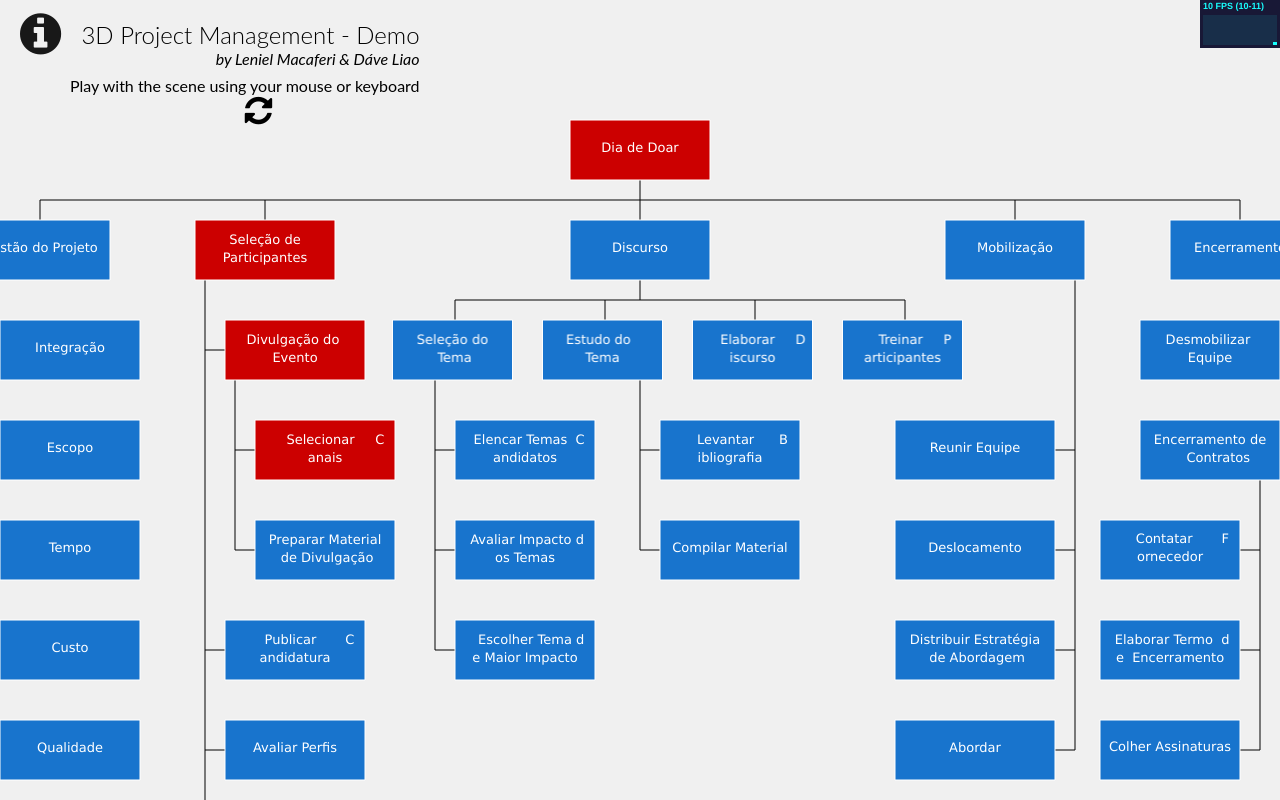
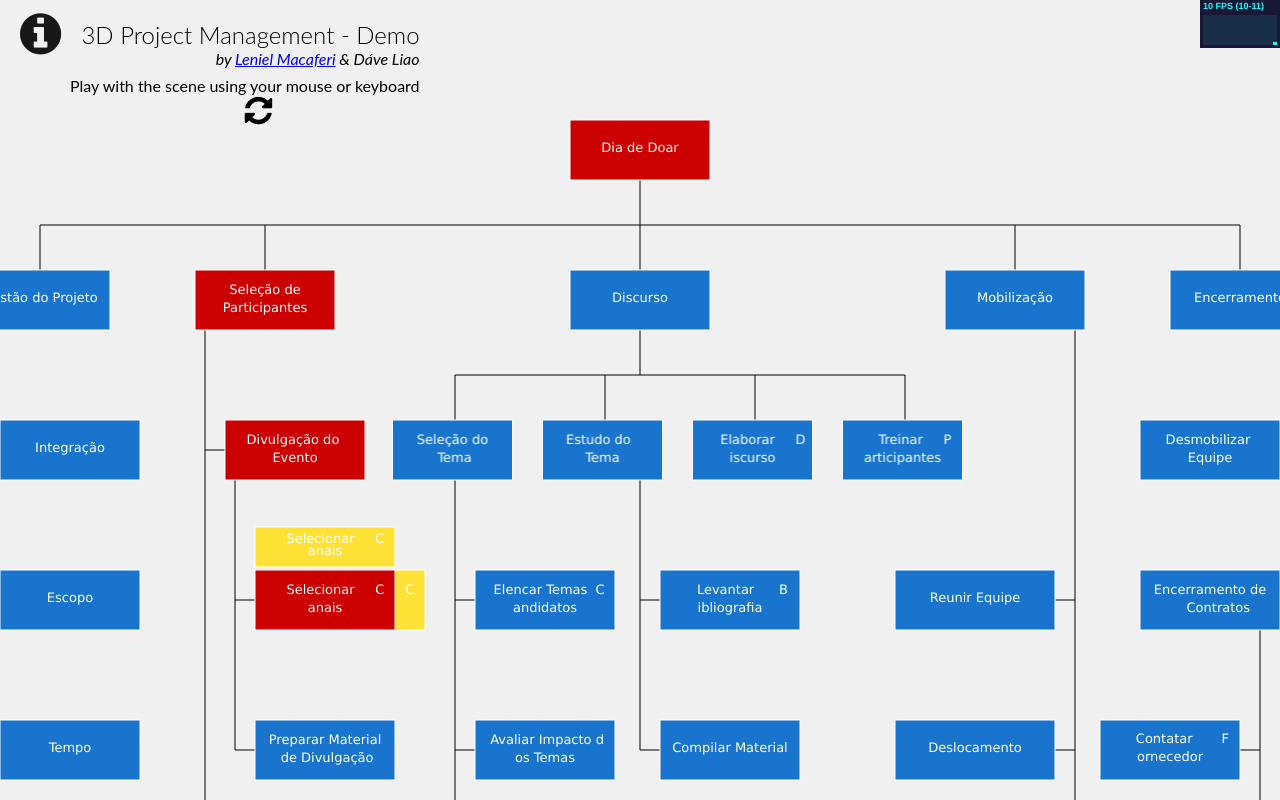
Before and after one commit to leniel/3DPM, a plain HTML site: page index.html in a window 1280 px wide. Drawn offline with Linux system fonts and the light colour scheme; animation ran at ten frames a second.

Commit message:
Added two cubes [ Time and Cost ] for the Critical Path and increased the spacing between cubes so that it's easier to visualize information in the cube faces.

```diff
--- a/index.html
+++ b/index.html
@@ -32,7 +32,7 @@
     </div>
     <div id="title">
         <h1>3D Project Management - Demo</h1>
-        <i>by Leniel Macaferi & Dáve Liao</i>
+        <i>by <a href="http://www.leniel.net" target="_blank">Leniel Macaferi</a> & Dáve Liao</i>
         <p>Play with the scene using your mouse or
         keyboard</p>
         <i class="fa fa-refresh fa-2x" aria-hidden="true" title="Reset camera"></i>
--- a/js/cube.js
+++ b/js/cube.js
@@ -29,35 +29,40 @@ var objects = [];
 function createCube(props) {
 
     var cubeGeometry =
-    new THREE.CubeGeometry(props.width ? props.width : 140, props.height ? props.height : 60, props.depth ? props.depth : 80); //x, y, z
+        new THREE.CubeGeometry(props.width ? props.width : 140, props.height ? props.height : 60, props.depth ? props.depth : 80); //x, y, z
 
     // One MeshBasicMaterial for each of the 6 cube faces
     var cubeMaterial = new THREE.MultiMaterial(
         [
             new THREE.MeshBasicMaterial({
-                map: createDynamicTexture(props.face1, props.width, props.height)
+                map: createDynamicTexture(props.face1, props.width, props.height),
+                //wireframe: true
             }),
             new THREE.MeshBasicMaterial({
-                map: createDynamicTexture(props.face2, props.width, props.height)
+                map: createDynamicTexture(props.face2, props.width, props.height),
+                //wireframe: true
             }),
             new THREE.MeshBasicMaterial({
-                map: createDynamicTexture(props.face3, props.width, props.height)
+                map: createDynamicTexture(props.face3, props.width, props.height),
+                //wireframe: true
             }),
             new THREE.MeshBasicMaterial({
-                map: createDynamicTexture(props.face4, props.width, props.height)
+                map: createDynamicTexture(props.face4, props.width, props.height),
+                //wireframe: true
             }),
             new THREE.MeshBasicMaterial({
                 map: createDynamicTexture(props.face5, props.width, props.height),
                 //wireframe: true
             }),
             new THREE.MeshBasicMaterial({
-                map: createDynamicTexture(props.face6, props.width, props.height)
+                map: createDynamicTexture(props.face6, props.width, props.height),
+                //wireframe: true
             })
         ]);
 
     var cube = new THREE.Mesh(cubeGeometry, cubeMaterial);
 
-    cube.position.set(props.x, props.y, 0);
+    cube.position.set(props.x, props.y, props.z ? props.z : 0);
 
     cube.name = props.face5.text;
     cube.userData.id = ++cubeCount;
@@ -68,8 +73,10 @@ function createCube(props) {
 
     // wireframe\border\outline
     // http://stackoverflow.com/a/31541369/114029
-    var geo = new THREE.EdgesGeometry( cube.geometry ); // or WireframeGeometry
-    var mat = new THREE.LineBasicMaterial( { color: 'white', linewidth: 2 } );
-    var wireframe = new THREE.LineSegments( geo, mat );
+    var geo = new THREE.EdgesGeometry(cube.geometry); // or WireframeGeometry
+    var mat = new THREE.LineBasicMaterial({ color: 'white', linewidth: 2 });
+    var wireframe = new THREE.LineSegments(geo, mat);
     cube.add(wireframe);
+
+    return cube;
 }
--- a/js/project-wbs.js
+++ b/js/project-wbs.js
@@ -29,7 +29,7 @@ function createProjectWorkBreakDownStructure() {
 
     // Dia de Doar
     var initialX = 0, initialY = 250;
-    var verticalDelta = 100, horizontalDelta = 150;
+    var verticalDelta = 150, horizontalDelta = 150;
     addCubeToScene("Dia de Doar", initialX, initialY, 0.1, 0.43);
 
     addCubeToScene("Gestão do Projeto", initialX - 4 * horizontalDelta, initialY - verticalDelta, 0.1, 0.43);
@@ -63,28 +63,28 @@ function createProjectWorkBreakDownStructure() {
     addCubeToScene("     Elaborar     Discurso", initialX + 2.25 * horizontalDelta, initialY - 2 * verticalDelta, 0.1, 0.30, 120);
     addCubeToScene("      Treinar     Participantes", initialX + 5.25 * horizontalDelta, initialY - 2 * verticalDelta, 0.1, 0.30, 120);
 
-    initialX = -115, initialY = 150;
+    initialX = -95, initialY = 100;
     addCubeToScene("  Elencar Temas  Candidatos", initialX, initialY - 2 * verticalDelta, 0.1, 0.30);
     addCubeToScene(" Avaliar Impacto dos Temas", initialX, initialY - 3 * verticalDelta, 0.1, 0.30);
     addCubeToScene("   Escolher Tema de Maior Impacto", initialX, initialY - 4 * verticalDelta, 0.1, 0.30);
 
-    initialX = 90, initialY = 150;
+    initialX = 90
     addCubeToScene("      Levantar      Bibliografia", initialX, initialY - 2 * verticalDelta, 0.1, 0.30);
     addCubeToScene("Compilar Material", initialX, initialY - 3 * verticalDelta, 0.1, 0.43);
 
-    initialX = 335, initialY = 50;
+    initialX = 335, initialY = -50;
     addCubeToScene("Reunir Equipe", initialX, initialY - verticalDelta, 0.1, 0.43, 160);
     addCubeToScene("Deslocamento", initialX, initialY - 2 * verticalDelta, 0.1, 0.43, 160);
     addCubeToScene("Distribuir Estratégia de Abordagem", initialX, initialY - 3 * verticalDelta, 0.1, 0.30, 160);
     addCubeToScene("Abordar", initialX, initialY - 4 * verticalDelta, 0.1, 0.43, 160);
 
-    initialX = 570, initialY = 150;
+    initialX = 570, initialY = 100;
     addCubeToScene("   Desmobilizar    Equipe", initialX, initialY - verticalDelta, 0.1, 0.3);
     addCubeToScene("Encerramento de    Contratos", initialX, initialY - 2 * verticalDelta, 0.1, 0.3);
-    addCubeToScene("Avaliar e Apresentar Resultados", initialX, initialY - 6 * verticalDelta, 0.1, 0.3, 160);
+    addCubeToScene("Avaliar e Apresentar Resultados", initialX-10, initialY - 6 * verticalDelta, 0.1, 0.3, 160);
     addCubeToScene(" Registrar Lições   Aprendidas", initialX, initialY - 7 * verticalDelta, 0.1, 0.3);
 
-    initialX = 530, initialY = -50;
+    initialX = 530, initialY = -200;
     addCubeToScene("      Contatar       Fornecedor", initialX, initialY - verticalDelta, 0.09, 0.3);
     addCubeToScene(" Elaborar Termo  de  Encerramento", initialX, initialY - 2 * verticalDelta, 0.1, 0.3);
     addCubeToScene("Colher Assinaturas", initialX, initialY - 3 * verticalDelta, 0.08, 0.43);
@@ -94,92 +94,91 @@ function createProjectWorkBreakDownStructure() {
 
 function createLines() {
 
-    // 1st level horizontal line
     // Lines goes from 600 to -600 horizontally [ X axis ]
     // Lines are drawn between each consecutive pair of vertices, but not between the first and last (the line is not closed)
     // More info here: https://github.com/mrdoob/three.js/wiki/Drawing-lines
 
-    // 1st level - Dia de Doar
-    var x1 = 600, y1 = 200; y2 = 140, deltaY = 100, deltaX = 225;
-    createLine("DiaDoar->Children", x1, y1, -x1, y1);
-    createLine("DiaDoarHorizontal", x1 - x1, y1, 0, 2 * y2);
-    createLine("DiaDoar->GestaoProjeto", -x1, y1, -x1, y2);
-    createLine("DiaDoar->SelecaoParticipantes", -x1 + deltaX, y1, -x1 + deltaX, y2);
-    createLine("DiaDoar->Discurso", -x1 + x1, y1, -x1 + x1, y2);
-    createLine("DiaDoar->Mobilizacao", x1 - deltaX, y1, x1 - deltaX, y2);
-    createLine("DiaDoar->Encerramento", x1, y1, x1, y2);
+    // Dia de Doar
+    var x1 = 600, y1 = 175; x2 = 0, y2 = 175, deltaY = 100, deltaX = 225;
+    createLine("DiaDoar->Horizontal", x1, y1, -x1, y2);
+    createLine("DiaDoarVertical", x1 - x1, y1, x2, y2 + 50);
+    createLine("DiaDoar->GestaoProjeto", -x1, deltaY, -x1, y2);
+    createLine("DiaDoar->SelecaoParticipantes", -x1 + deltaX, deltaY, -x1 + deltaX, y2);
+    createLine("DiaDoar->Discurso", -x1 + x1, deltaY, -x1 + x1, y2);
+    createLine("DiaDoar->Mobilizacao", x1 - deltaX, deltaY, x1 - deltaX, y2);
+    createLine("DiaDoar->Encerramento", x1, deltaY, x1, y2);
 
-    // 2nd level - Gestão de Projeto
-    var x1 = -660, x2 = -605; y1 = 150, deltaY = 100;
-    createLine("GestaoProjeto->Children", x1, y1, x1, y1 - 9 * deltaY);
-    createLine("GestaoProjeto->Integracao", x1, y1 - 1 * deltaY, x2, y1 - deltaY);
-    createLine("GestaoProjeto->Escopo", x1, y1 - 2 * deltaY, x2, y1 - 2 * deltaY);
-    createLine("GestaoProjeto->Tempo", x1, y1 - 3 * deltaY, x2, y1 - 3 * deltaY);
-    createLine("GestaoProjeto->Custo", x1, y1 - 4 * deltaY, x2, y1 - 4 * deltaY);
-    createLine("GestaoProjeto->Qualidade", x1, y1 - 5 * deltaY, x2, y1 - 5 * deltaY);
-    createLine("GestaoProjeto->RecursosHumanos", x1, y1 - 6 * deltaY, x2, y1 - 6 * deltaY);
-    createLine("GestaoProjeto->Comunicação", x1, y1 - 7 * deltaY, x2, y1 - 7 * deltaY);
-    createLine("GestaoProjeto->Risco", x1, y1 - 8 * deltaY, x2, y1 - 8 * deltaY);
-    createLine("GestaoProjeto->Aquisições", x1, y1 - 9 * deltaY, x2, y1 - 9 * deltaY);
+    // Gestão de Projeto
+    var x1 = -660, x2 = -605; y1 = 100
+    createLine("GestaoProjeto->Vertical", x1, y1, x1, -12.5 * y1);
+    createLine("GestaoProjeto->Integracao", x1, -deltaY + y1 / 2, x2, -deltaY + y1 / 2);
+    createLine("GestaoProjeto->Escopo", x1, -2 * deltaY, x2, -2 * deltaY);
+    createLine("GestaoProjeto->Tempo", x1, - 3.5 * deltaY, x2, - 3.5 * deltaY);
+    createLine("GestaoProjeto->Custo", x1, -5 * deltaY, x2, - 5 * deltaY);
+    createLine("GestaoProjeto->Qualidade", x1, -6.5 * deltaY, x2, -6.5 * deltaY);
+    createLine("GestaoProjeto->RecursosHumanos", x1, - 8 * deltaY, x2, - 8 * deltaY);
+    createLine("GestaoProjeto->Comunicação", x1, - 9.5 * deltaY, x2, - 9.5 * deltaY);
+    createLine("GestaoProjeto->Risco", x1, -11 * deltaY, x2, -11 * deltaY);
+    createLine("GestaoProjeto->Aquisições", x1, -12.5 * deltaY, x2, - 12.5 * deltaY);
 
     // Seleção de Participantes
-    x1 = -435, y1 = 150, deltaY = 100;
-    createLine("SelecaoParticipantes->Children", x1, y1, x1, -(y1 + 3 * deltaY));
-    createLine("SelecaoParticipantes->DivulgacaoEvento", x1, y1 - deltaY, x1 + 50, y1 - deltaY);
-    createLine("SelecaoParticipantes->PublicarCandidatura", x1, -y1 - deltaY, x1 + 50, -(y1 + deltaY));
-    createLine("SelecaoParticipantes->AvaliarPerfis", x1, -y1 - 2 * deltaY, x1 + 50, -(y1 + 2 * deltaY));
-    createLine("SelecaoParticipantes->PublicarListaFinal", x1, -y1 - 3 * deltaY, x1 + 50, -(y1 + 3 * deltaY));
+    x1 = -435, x2 = -400;
+    createLine("SelecaoParticipantes->Vertical", x1, y1, x1, -8 * y1);
+    createLine("SelecaoParticipantes->DivulgacaoEvento", x1, - 0.5 * deltaY, x2, - 0.5 * deltaY);
+    createLine("SelecaoParticipantes->PublicarCandidatura", x1, - 5 * deltaY, x2, -5 * deltaY);
+    createLine("SelecaoParticipantes->AvaliarPerfis", x1, - 6.5 * deltaY, x2, -6.5 * deltaY);
+    createLine("SelecaoParticipantes->PublicarListaFinal", x1, -8 * deltaY, x2, -8 * deltaY);
 
     // Divulgação do Evento
-    x1 = -405;
-    createLine("DivulgacaoEvento->Children", x1, y1 - deltaY, x1, -y1);
-    createLine("DivulgacaoEvento->SelecionarCanais", x1, y1 - 2 * deltaY, x1 + 50, -y1 + deltaY);
-    createLine("DivulgacaoEvento->PrepararMaterialDivulgacao", x1, y1 - 3 * deltaY, x1 + 50, -y1);
+    x1 = -405,  y1 = -50, x2 = -380
+    createLine("DivulgacaoEvento->Vertical", x1, y1, x1, 7*y1);
+    createLine("DivulgacaoEvento->SelecionarCanais", x1, y1 - 1.5 * deltaY, x2, y1 - 1.5 * deltaY);
+    createLine("DivulgacaoEvento->PrepararMaterialDivulgacao", x1, y1 - 3 * deltaY, x2, y1 - 3 * deltaY);
 
     // Discurso
-    var x1 = 185, y1 = 100; y2 = 50, deltaY = 100, deltaX = 150;
-    createLine("Discurso->Children", x1 + 80, y1, -x1, y1);
-    createLine("DiscursoVertical", x1 - x1, y1, x1 - x1, y1 + 50);
-    createLine("Discurso->SelecaoTema", -x1, y1, -x1, y2);
-    createLine("Discurso->EstudoTema", -x1 + deltaX, y1, -x1 + deltaX, y2);
-    createLine("Discurso->ElaborarDiscurso", -x1 + 2 * deltaX, y1, -x1 + 2 * deltaX, y2);
-    createLine("Discurso->TreinarParticipantes", -x1 + 3 * deltaX, y1, -x1 + 3 * deltaX, y2);
+    var x1 = -185, y1 = 25; x2 = 265, deltaX = 150;
+    createLine("Discurso->Horizontal", x1, y1, x2, y1);
+    createLine("Discurso->Vertical", x1 - x1, y1, x1 - x1, y1 + 50);
+    createLine("Discurso->SelecaoTema", x1, y1 - deltaY, x1, y1);
+    createLine("Discurso->EstudoTema", x1 + deltaX, y1 - deltaY, x1 + deltaX, y1);
+    createLine("Discurso->ElaborarDiscurso", x1 + 2 * deltaX, y1 -deltaY, x1 + 2 * deltaX, y1);
+    createLine("Discurso->TreinarParticipantes", x1 + 3 * deltaX, y1 -deltaY, x1 + 3 * deltaX, y1);
 
     // Seleção do Tema
-    x1 = -205, y1 = 50; x2 = -205, y2 = -250, deltaY = 100, deltaX = 150;
-    createLine("SelecaoTema->Children", x1, y1, x2, y2);
-    createLine("SelecaoTema->ElencarTemasCandidatos", x1, y1 - deltaY, x1 + 50, y1 - deltaY);
-    createLine("SelecaoTema->AvaliarImpactorTemas", x1, y1 - 2 * deltaY, x1 + 50, y1 - 2 * deltaY);
-    createLine("SelecaoTema->EscolherTemaMaiorImpacto", x1, y1 - 3 * deltaY, x1 + 50, y1 - 3 * deltaY);
+    y2 = -500
+    createLine("SelecaoTema->Vertical", x1, y1, x1, y2);
+    createLine("SelecaoTema->ElencarTemasCandidatos", x1, - 2 * deltaY, x1/2, - 2 * deltaY);
+    createLine("SelecaoTema->AvaliarImpactorTemas",x1, - 3.5 * deltaY, x1/2, - 3.5 * deltaY);
+    createLine("SelecaoTema->EscolherTemaMaiorImpacto", x1, - 5 * deltaY, x1/2, - 5 * deltaY);
 
     // Estudo do Tema
-    x1 = 0, y1 = 50; x2 = 0, y2 = -150, deltaY = 100, deltaX = 150;
-    createLine("EstudoTema->Children", x1, y1, x2, y2);
-    createLine("EstudoTema->LevantarBibliografia", x1, y1 - deltaY, x1 + 50, y1 - deltaY);
-    createLine("EstudoTema->CompilarMaterial", x1, y1 - 2 * deltaY, x1 + 50, y1 - 2 * deltaY);
+    x1 = 0, y1 = -50; y2 = -350
+    createLine("EstudoTema->Vertical", x1, y1, x1, y2);
+    createLine("EstudoTema->LevantarBibliografia", x1, - 2 * deltaY, x2/2, - 2 * deltaY);
+    createLine("EstudoTema->CompilarMaterial", x1, - 3.5 * deltaY, x2/2, - 3.5 * deltaY);
 
     // Mobilização
-    x1 = 435, y1 = 150; x2 = 435, y2 = -350, deltaY = 100, deltaX = 150;
-    createLine("Mobilizacao->Children", x1, y1, x2, y2);
-    createLine("Mobilizacao->ReunirEquipe", x1, y1 - 2 * deltaY, x1 - 50, y1 - 2 * deltaY);
-    createLine("Mobilizacao->Deslocamento", x1, y1 - 3 * deltaY, x1 - 50, y1 - 3 * deltaY);
-    createLine("Mobilizacao->DistribuirEstrategiaAbordagem", x1, y1 - 4 * deltaY, x1 - 50, y1 - 4 * deltaY);
-    createLine("Mobilizacao->Abordar", x1, y1 - 5 * deltaY, x1 - 50, y1 - 5 * deltaY);
+    x1 = 435, y1 = 100; y2 = -650
+    createLine("Mobilizacao->Vertical", x1, y1, x1, y2);
+    createLine("Mobilizacao->ReunirEquipe", x1, - 2 * deltaY, x1 - 50, - 2 * deltaY);
+    createLine("Mobilizacao->Deslocamento", x1, - 3.5 * deltaY, x1 - 50, - 3.5 * deltaY);
+    createLine("Mobilizacao->DistribuirEstrategiaAbordagem",  x1, - 5 * deltaY, x1 - 50, - 5 * deltaY);
+    createLine("Mobilizacao->Abordar",  x1, - 6.5 * deltaY, x1 - 50, - 6.5 * deltaY);
 
     // Encerramento
-    x1 = 660, y1 = 150, deltaY = 100;
-    createLine("Encerramento->Children", x1, y1, x1, -(y1 + 4 * deltaY));
-    createLine("Encerramento->DesmobilizarEquipe", x1, y1 - deltaY, x1 - 50, y1 - deltaY);
-    createLine("Encerramento->EncerramentoContratos", x1, y1 - 2 * deltaY, x1 - 50, y1 - 2 * deltaY);
-    createLine("Encerramento->AvaliarApresentarResultados", x1, -y1 - 3 * deltaY, x1 - 50, -(y1 + 3 * deltaY));
-    createLine("Encerramento->RegistrarLicoesAprendidas", x1, -y1 - 4 * deltaY, x1 - 50, -(y1 + 4 * deltaY));
+    x1 = 660, y1 = 100, y2 = -950
+    createLine("Encerramento->Vertical", x1, y1, x1, y2);
+    createLine("Encerramento->DesmobilizarEquipe", x1, -0.5*deltaY, x1 - 50, -0.5*deltaY);
+    createLine("Encerramento->EncerramentoContratos", x1, -2*deltaY, x1 - 50, -2*deltaY);
+    createLine("Encerramento->AvaliarApresentarResultados", x1, -8*deltaY, x1 - 50, -8*deltaY);
+    createLine("Encerramento->RegistrarLicoesAprendidas", x1, -9.5*deltaY, x1 - 50, -9.5*deltaY);
 
     // Encerramento de Contratos
-    x1 = 620, y1 = -50, deltaY = -100;
-    createLine("EncerramentoContratos->Children", x1, y1, x1, 3.5 * deltaY);
-    createLine("EncerramentoContratos->ContatarFornecedor", x1, y1 + deltaY, x1 - 50, y1 + deltaY);
-    createLine("EncerramentoContratos->ElaborarTermoEncerramento", x1, y1 + 2 * deltaY, x1 - 50, y1 + 2 * deltaY);
-    createLine("EncerramentoContratos->ColherAssinaturas", x1, y1 + 3 * deltaY, x1 - 50, y1 + 3 * deltaY);
+    x1 = 620, y1 = -200, y2 = -650
+    createLine("EncerramentoContratos->Vertical", x1, y1, x1, y2);
+    createLine("EncerramentoContratos->ContatarFornecedor", x1, -3.5*deltaY, x1 - 50, -3.5*deltaY);
+    createLine("EncerramentoContratos->ElaborarTermoEncerramento", x1, -5*deltaY, x1 - 50, -5*deltaY);
+    createLine("EncerramentoContratos->ColherAssinaturas", x1, -6.5*deltaY, x1 - 50, -6.5*deltaY);
 }
 
 function createLine(name, x1, y1, x2, y2) {
@@ -203,6 +202,12 @@ function createLine(name, x1, y1, x2, y2) {
 
 function createCriticalPath() {
 
+    var cubes = paintCriticalPathRed();
+
+    addExtraCubes(cubes);
+}
+
+function paintCriticalPathRed() {
     // Selecting a possible Critical Path...
     var criticalPath = objects.filter(function (cube, i, array) {
         return array.indexOf(cube) === 1 ||
@@ -213,22 +218,57 @@ function createCriticalPath() {
 
     criticalPath.forEach(function (cube) {
 
-        var props = cube.userData.props; // Retrieving the properties that were used to create this cube...
-
-        for (var prop in props) {
-
-            // If the property is an object like face1, face2, face3, face4, face5 or face6
-            if (isObject(props[prop])) {
-
-                props[prop].color = '#CC0000'; // Changing the color to Red
-            }
-        }
+        var props = paintCube(cube, '#CC0000');
 
         scene.remove(cube); // Removing the "old" cube
         //console.log(scene.children.length)
 
         createCube(props); // Recreating the cube with a new color
     });
+
+    return criticalPath;
+}
+
+function addExtraCubes(cubes) {
+
+    var lastCube = cubes.pop();
+
+    var props = paintCube(lastCube, "#FFE135");
+
+    props.x = lastCube.position.x;
+    props.y = lastCube.position.y + 53;
+    props.z = lastCube.position.z - 43;
+
+    props.height = 40;
+    props.depth = 165;
+
+    var timeCube = createCube(props);
+
+    props.x = lastCube.position.x + 30;
+    props.y = lastCube.position.y;
+    props.z = lastCube.position.z - 85;
+
+    props.height = 60;
+    props.depth = 80;
+
+    var costCube = createCube(props);
+}
+
+function paintCube(cube, color) {
+    // Retrieving the properties that were used to create this cube...
+    // props is saved in the method createCube() in cube.js
+    var props = cube.userData.props;
+
+    for (var prop in props) {
+
+        // If the property is an object like face1, face2, face3, face4, face5 or face6
+        if (isObject(props[prop])) {
+
+            props[prop].color = color; // Changing the color to Red
+        }
+    }
+
+    return props;
 }
 
 function isObject(val) {
```
